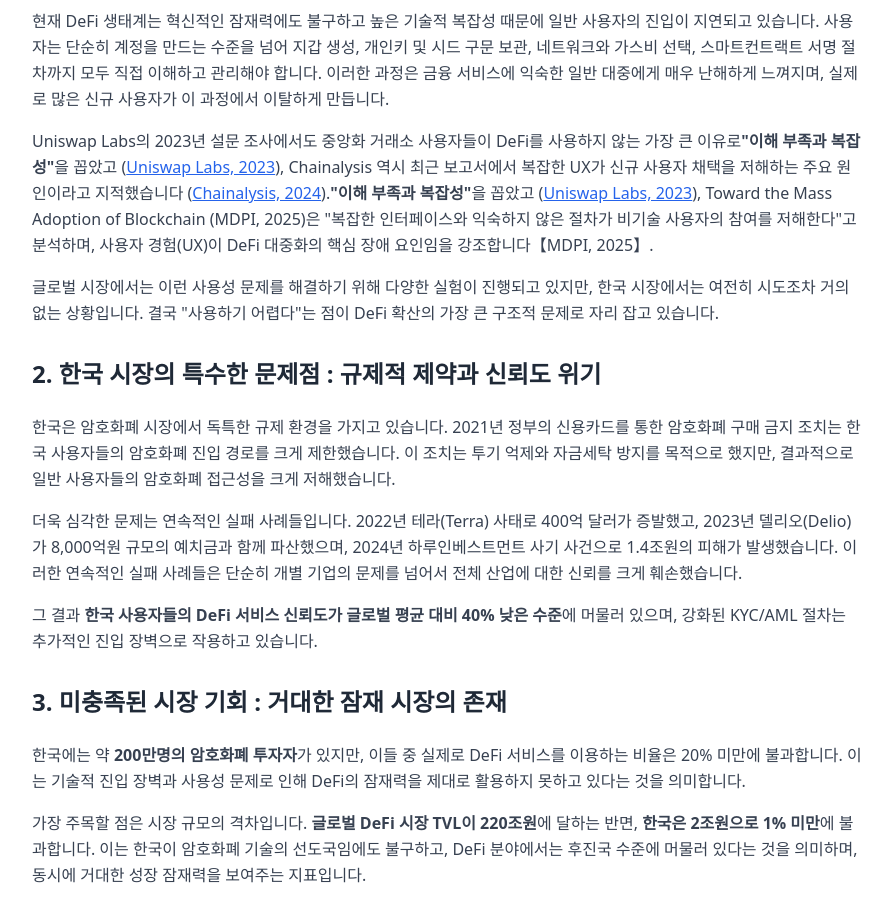
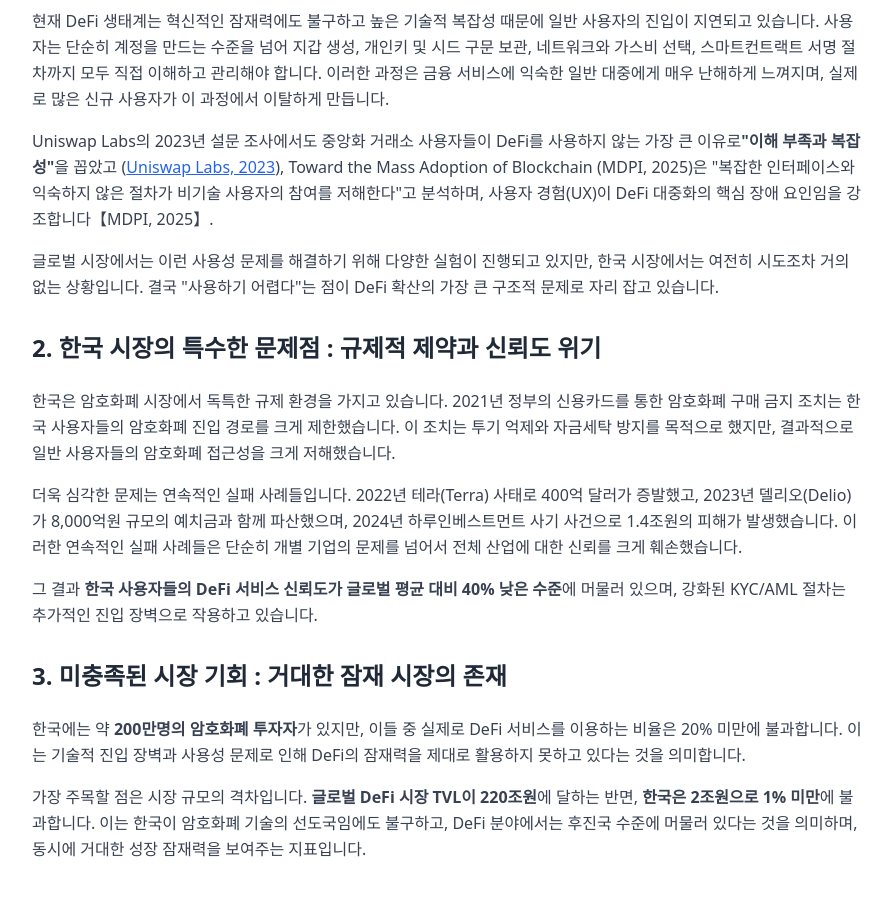
Before and after one commit to bitbakedev/intro, a React (Vite) app: page / in a window 1280 px wide. Shown: the part 2080-3002 px from the top of the page, without its empty margins (192-1084 px from the left). Built offline with nearby package versions, Linux system fonts and the light colour scheme.

Commit message:
Chainalysis 내용 완전 제거 및 MDPI 내용으로 대체

```diff
--- a/src/components/sections/ProblemStatement.tsx
+++ b/src/components/sections/ProblemStatement.tsx
@@ -14,16 +14,6 @@ const ProblemStatement: React.FC = () => {
 
       <p className="text-gray-700 leading-relaxed mb-4">
         Uniswap Labs의 2023년 설문 조사에서도 중앙화 거래소 사용자들이 DeFi를 사용하지 않는 가장 큰 이유로
-        <strong>"이해 부족과 복잡성"</strong>을 꼽았고
-        (<a href="https://blog.uniswap.org/cefi-defi-uniswap-survey?utm_source=chatgpt.com"
-           target="_blank"
-           rel="noopener noreferrer"
-           className="text-blue-600 hover:text-blue-800 underline">Uniswap Labs, 2023</a>), Chainalysis 역시 최근 보고서에서
-        복잡한 UX가 신규 사용자 채택을 저해하는 주요 원인이라고 지적했습니다
-        (<a href="https://www.chainalysis.com/blog/2024-global-crypto-adoption-index/?utm_source=chatgpt.com"
-           target="_blank"
-           rel="noopener noreferrer"
-           className="text-blue-600 hover:text-blue-800 underline">Chainalysis, 2024</a>).
         <strong>"이해 부족과 복잡성"</strong>을 꼽았고
         (<a href="https://blog.uniswap.org/cefi-defi-uniswap-survey?utm_source=chatgpt.com"
            target="_blank"
```
